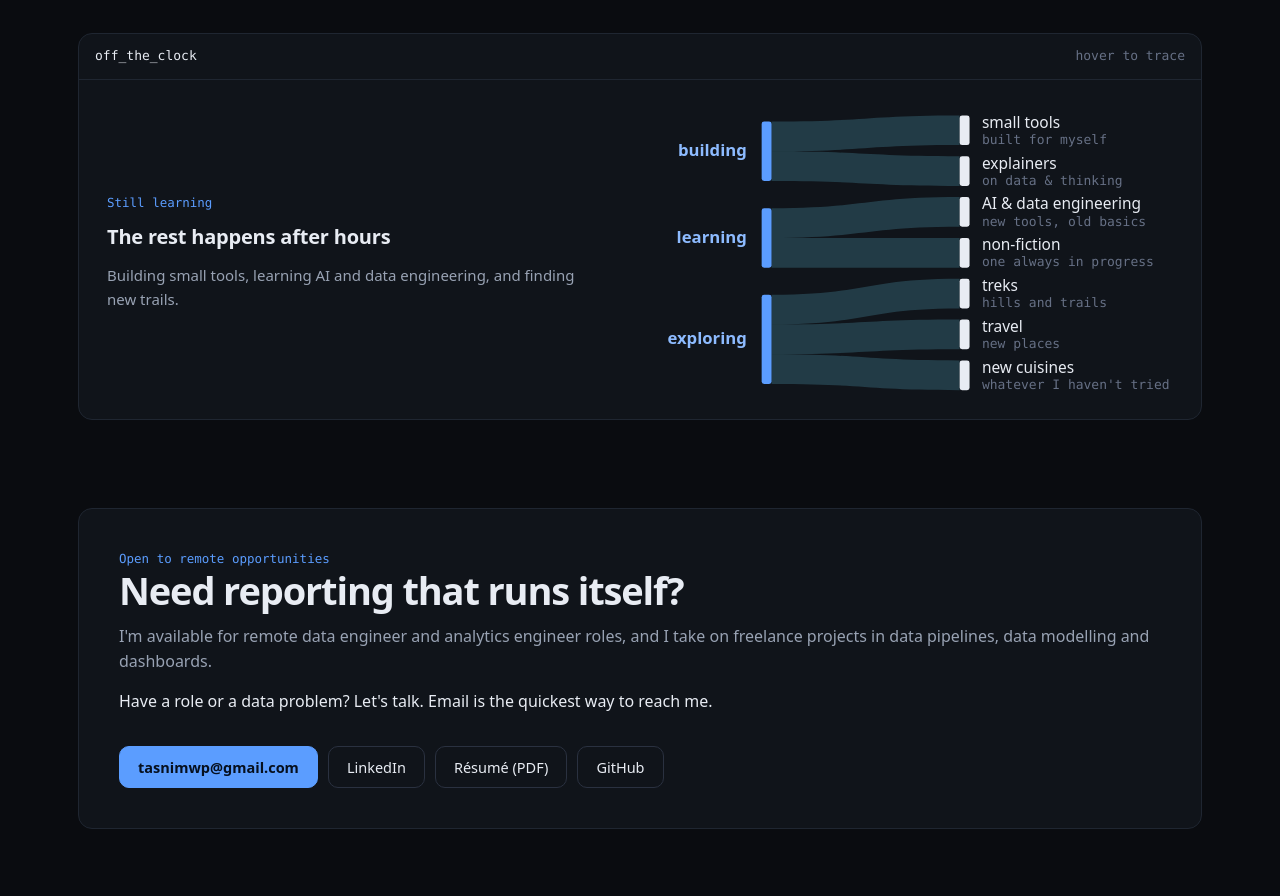
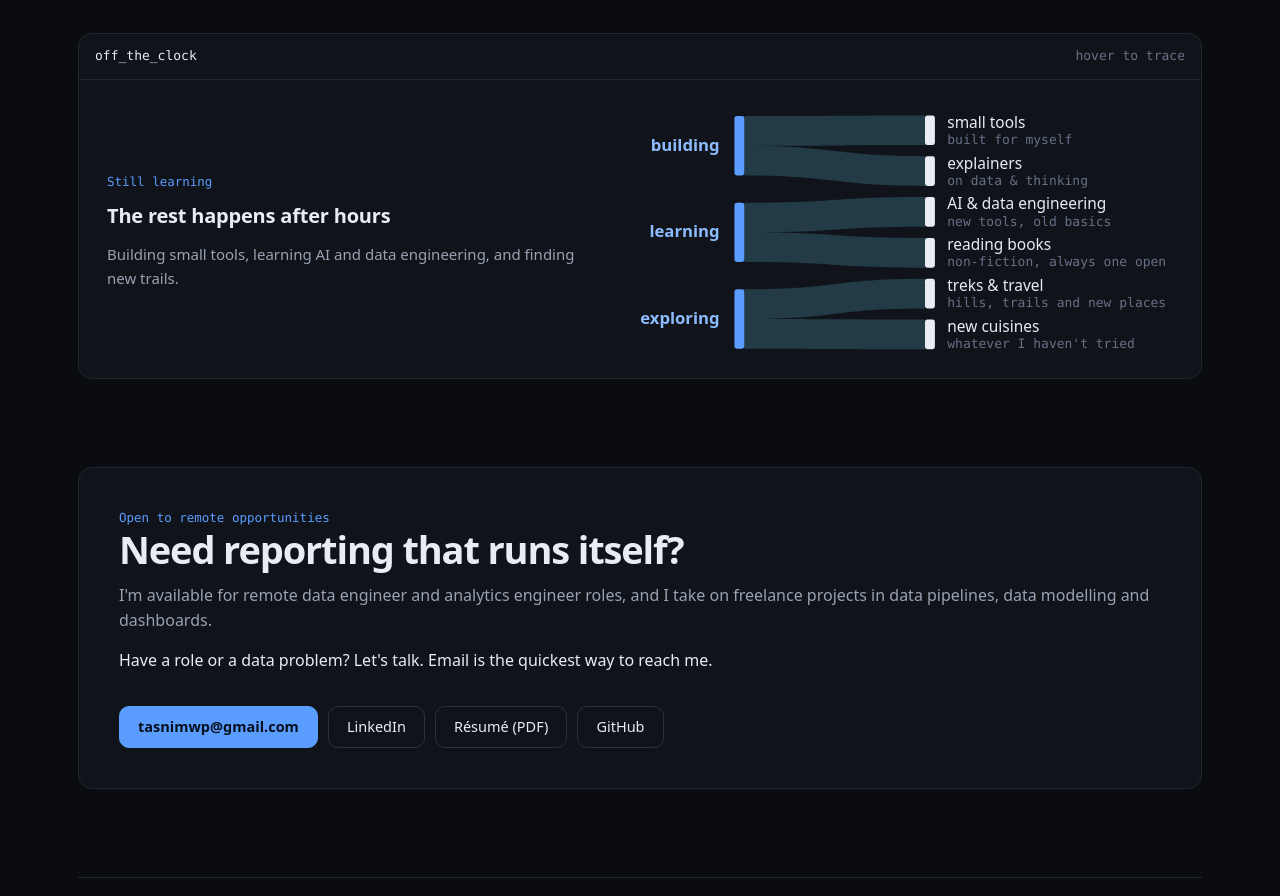
Before and after one commit to tasnimxpress/tasnimxpress.github.io, a plain HTML site: page index.html in a window 1280 px wide. Shown: the part 5958-6854 px from the top of the page. Drawn offline with Linux system fonts and the light colour scheme.

Commit message:
Off-the-clock Sankey: merge treks and travel, reading books, recentre chart

```diff
--- a/app.js
+++ b/app.js
@@ -135,23 +135,22 @@
     // equal weight per activity (1 unit each); the chart shows structure, not hours.
     const groups = {
       building: ['small tools', 'explainers'],
-      learning: ['AI & data engineering', 'non-fiction'],
-      exploring: ['treks', 'travel', 'new cuisines'],
+      learning: ['AI & data engineering', 'reading books'],
+      exploring: ['treks & travel', 'new cuisines'],
     };
     const sub = {
       'small tools': 'built for myself',
       explainers: 'on data & thinking',
       'AI & data engineering': 'new tools, old basics',
-      'non-fiction': 'one always in progress',
-      treks: 'hills and trails',
-      travel: 'new places',
+      'reading books': 'non-fiction, always one open',
+      'treks & travel': 'hills, trails and new places',
       'new cuisines': "whatever I haven't tried",
     };
     const cols = [Object.keys(groups), Object.values(groups).flat()];
     const links = [];
     for (const g in groups) groups[g].forEach(leaf => links.push({ s: g, t: leaf, v: 1 }));
 
-    const U = 24, BW = 8, W = 440, X = [108, 268], TOP = 6, GAP = [22, 9];
+    const U = 24, BW = 8, W = 440, X = [86, 240], TOP = 6, GAP = [22, 9];
     const nodes = {};
     cols.forEach((names, ci) => names.forEach(n => { nodes[n] = { n, ci, in: [], out: [] }; }));
     links.forEach(l => { nodes[l.s].out.push(l); nodes[l.t].in.push(l); });
--- a/index.html
+++ b/index.html
@@ -318,7 +318,7 @@
         <h3 id="off-h">The rest happens after hours</h3>
         <p>Building small tools, learning AI and data engineering, and finding new trails.</p>
       </div>
-      <svg id="life" role="img" aria-label="Sankey diagram of what I do off the clock. Building: small tools built for myself and explainers on data and thinking. Learning: AI and data engineering, and non-fiction books. Exploring: treks, travel and new cuisines."></svg>
+      <svg id="life" role="img" aria-label="Sankey diagram of what I do off the clock. Building: small tools built for myself and explainers on data and thinking. Learning: AI and data engineering, and reading non-fiction books. Exploring: treks and travel, and new cuisines."></svg>
     </div>
   </figure>
 </section>
@@ -349,6 +349,6 @@
 </footer>
 
 <div id="tip" class="tip" role="status" hidden></div>
-<script src="app.js?v=20261121c" defer></script>
+<script src="app.js?v=20261121f" defer></script>
 </body>
 </html>
```
